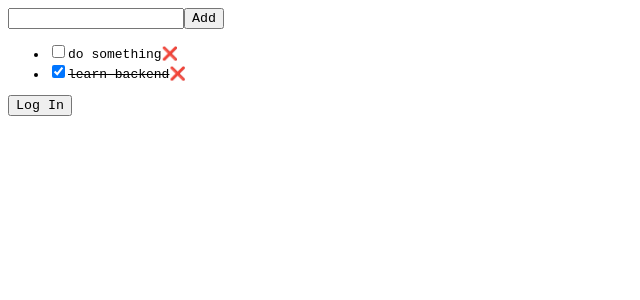
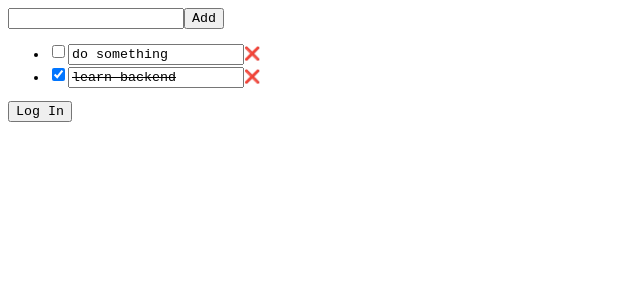
Before and after one commit to bigshaq1230/front-vue, a Vue app: page / in a window 1280 px wide. Both pictures are taken after a click on the checkbox 58 px from the left and 51 px from the top of the page. Shown: the top 300 px of the page, without its empty margins (0-640 px from the left). Built offline with nearby package versions, Linux system fonts and the light colour scheme.

Commit message:
implemented edit label

```diff
--- a/src/components/TodoList.vue
+++ b/src/components/TodoList.vue
@@ -137,14 +137,14 @@ function add() {
     list.value.push(
         {
             label: input.value,
-            state: true,
+            state: false,
         }
     );
     edits.value.push({
         label: input.value,
         type: 'add',
         info: {
-            state: true
+            state: false
         }
     })
     input.value = "";
@@ -173,6 +173,38 @@ function done(index) {
     update();
 
 }
+//💀💀💀💀💀💀💀💀💀💀💀💀
+//what the hell is this code
+//absolute dog water idc if it works it works
+//should def move every item to it's own compenents
+// next time ☝🤓
+function edit(index) {
+    document.querySelector("#item"+index+" span.edit_btn").style.display = "none"
+    function HandleEdit(event) {
+        if (event.key === 'Enter') {
+            console.log("enter detected")
+            edits.value.push({
+                label: list.value[index].label,
+                type: 'edit',
+                info: {
+                    collum: 'label',
+                    value: document.querySelector("#item"+index+" input[type='text']").value
+
+                }
+            })
+            console.log(edits.value)
+            document.querySelector("#item"+index+" input[type='text']").setAttribute("readonly",true)
+            document.querySelector("#item"+index+" span.edit_btn").style.display = ""
+            list.value[index].label = document.querySelector("#item"+index+" input[type='text']").value
+            update()
+            document.querySelector("#item"+index+" input[type='text']").removeEventListener('keypress', HandleEdit)
+        }
+    }
+
+    document.querySelector("#item"+index+" input[type='text']").removeAttribute("readonly")
+    document.querySelector("#item"+index+" input[type='text']").addEventListener('keypress', HandleEdit)
+
+}
 </script>
 
 <template>
@@ -181,11 +213,15 @@ function done(index) {
         <button @click="add">Add</button>
         <ul>
             <span v-for="(element, index) in list" :key="index">
-                <li>
+                <li :id="'item'+index">
                     <input type="checkbox" v-on:click="done(index)" v-model="element.state">
-                    <span v-if="element.state"  style="text-decoration: line-through;">{{ element.label }}</span>
-                    <span v-else >{{ element.label }}</span>
-                    <span @click="remove(index)" style="cursor: pointer;">❌</span>
+
+                    <input v-if="element.state" style="text-decoration: line-through;" :value="element.label"
+                        readonly="true" type="text">
+                    <input v-else :value="element.label" readonly type="text">
+
+                    <span @click="remove(index)" style="cursor: pointer;" class="remove">❌</span>
+                    <span @click="edit(index)" class="edit_btn">✒️</span>
                 </li>
             </span>
         </ul>
@@ -193,3 +229,14 @@ function done(index) {
         <a v-if="logged_in === true" v-on:click="logged_in = false"> <button>Log Out</button></a>
     </div>
 </template>
+<style>
+.edit_btn {
+    display: none;
+    cursor: pointer;
+}
+
+li:hover .edit_btn {
+    display: inline-block
+}
+
+</style>
```
